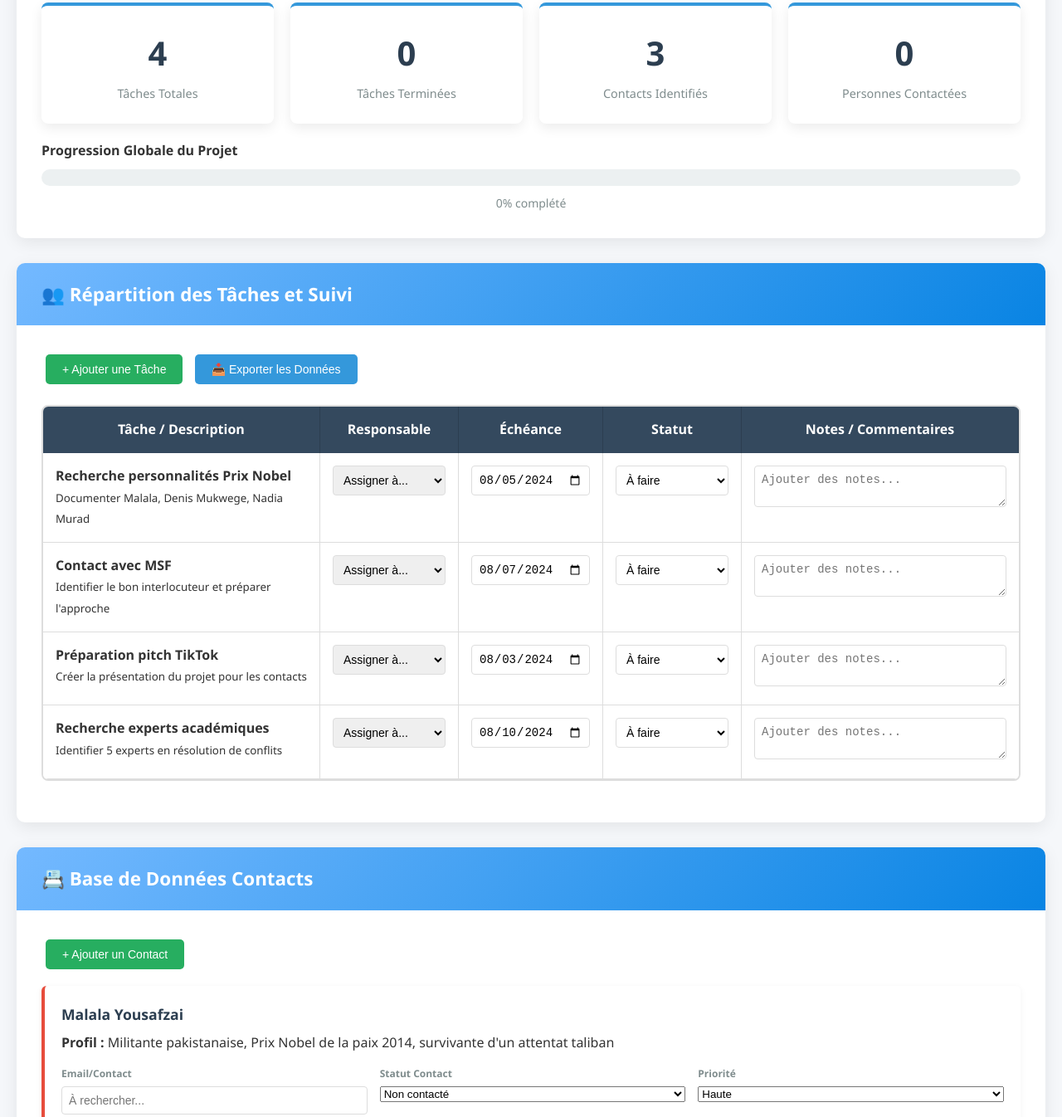
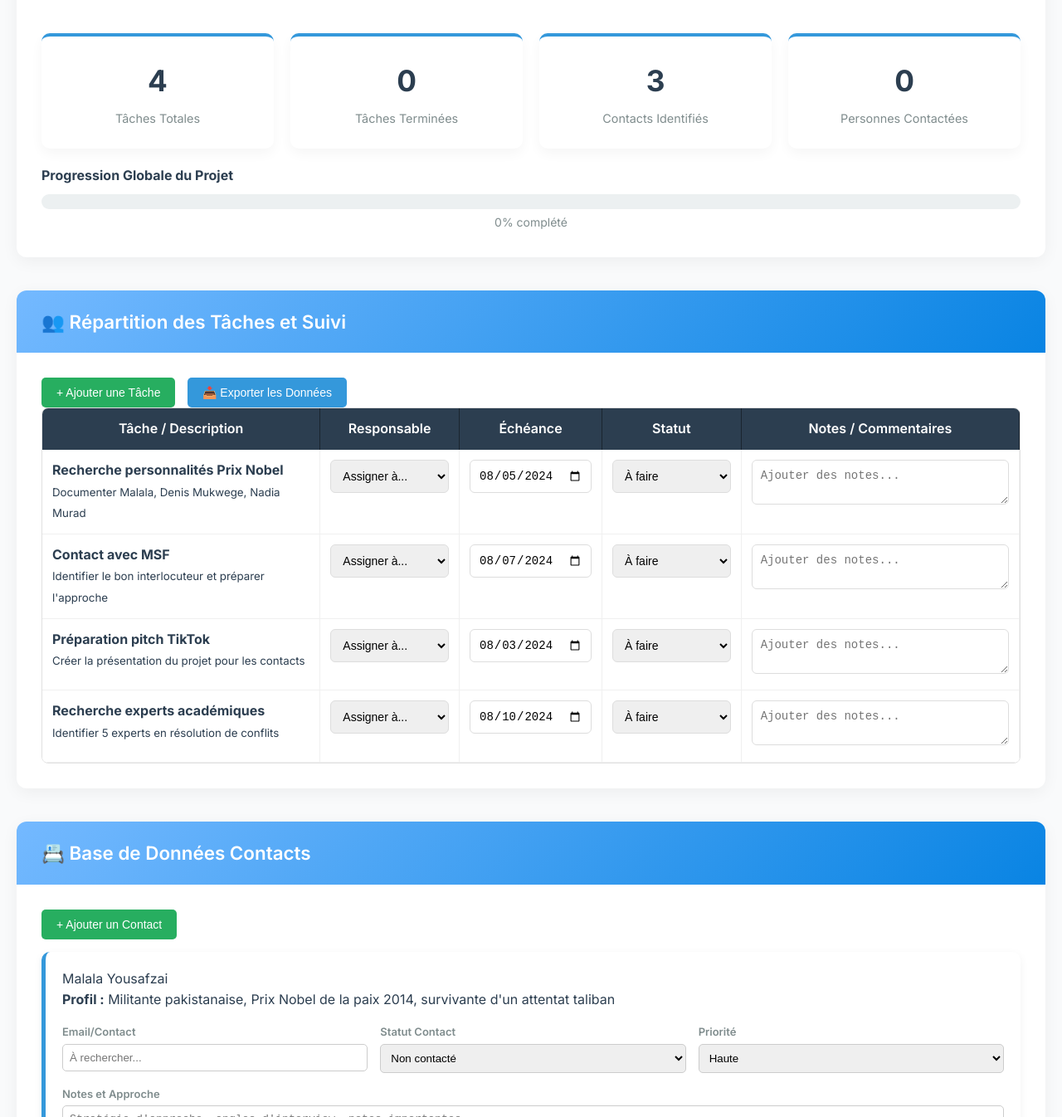
Before and after one commit to Juny31/RegardCrois-, a plain HTML site: page index.html in a window 1280 px wide. Shown: the part 318-1664 px from the top of the page at 83% size. Drawn offline with Linux system fonts and the light colour scheme.

Commit message:
Update style.css

```diff
--- a/style.css
+++ b/style.css
@@ -1,3 +1,5 @@
+@import url('https://fonts.googleapis.com/css2?family=Inter:wght@400;600;700&display=swap');
+
 * {
   margin: 0;
   padding: 0;
@@ -5,23 +7,24 @@
 }
 
 body {
-            font-family: 'Segoe UI', Tahoma, Geneva, Verdana, sans-serif;
-            background: #f5f7fa;
-            color: #333;
+  font-family: 'Inter', sans-serif;
+  background: #f9fafb;
+  color: #2c3e50;
   line-height: 1.6;
 }
 
 .header {
-            background: linear-gradient(135deg, #667eea 0%, #764ba2 100%);
+  background: linear-gradient(135deg, #667eea, #764ba2);
   color: white;
-            padding: 30px;
+  padding: 40px 20px;
   text-align: center;
-            box-shadow: 0 4px 15px rgba(0, 0, 0, 0.1);
+  box-shadow: 0 4px 20px rgba(0, 0, 0, 0.05);
 }
 
 .header h1 {
-            font-size: 2.5em;
+  font-size: 2.8em;
   margin-bottom: 10px;
+  font-weight: 700;
 }
 
 .header p {
@@ -31,20 +34,25 @@
 
 .container {
   max-width: 1400px;
-            margin: 0 auto;
-            padding: 30px 20px;
+  margin: auto;
+  padding: 40px 20px;
 }
 
 .slide {
   background: white;
-            border-radius: 10px;
-            box-shadow: 0 5px 20px rgba(0, 0, 0, 0.08);
-            margin-bottom: 30px;
+  border-radius: 12px;
+  box-shadow: 0 5px 20px rgba(0, 0, 0, 0.05);
+  margin-bottom: 40px;
   overflow: hidden;
+  transition: transform 0.3s ease;
+}
+
+.slide:hover {
+  transform: translateY(-2px);
 }
 
 .slide-header {
-            background: linear-gradient(135deg, #74b9ff 0%, #0984e3 100%);
+  background: linear-gradient(135deg, #74b9ff, #0984e3);
   color: white;
   padding: 20px 30px;
   font-size: 1.4em;
@@ -55,27 +63,69 @@
   padding: 30px;
 }
 
+.stats-grid {
+  display: grid;
+  grid-template-columns: repeat(auto-fit, minmax(180px, 1fr));
+  gap: 20px;
+  margin: 20px 0;
+}
+
+.stat-card {
+  background: white;
+  padding: 25px;
+  border-radius: 10px;
+  text-align: center;
+  box-shadow: 0 6px 15px rgba(0, 0, 0, 0.04);
+  border-top: 4px solid #3498db;
+  transition: all 0.2s ease;
+}
+
+.stat-card:hover {
+  transform: scale(1.03);
+}
+
+.stat-number {
+  font-size: 2.2em;
+  font-weight: bold;
+  color: #2c3e50;
+}
+
+.stat-label {
+  color: #7f8c8d;
+  font-size: 0.9em;
+  margin-top: 5px;
+}
+
+.progress-bar {
+  width: 100%;
+  height: 18px;
+  background: #ecf0f1;
+  border-radius: 10px;
+  overflow: hidden;
+  margin-top: 10px;
+}
+
+.progress-fill {
+  height: 100%;
+  background: linear-gradient(to right, #27ae60, #2ecc71);
+  transition: width 0.3s ease-in-out;
+}
+
 .task-grid {
   display: grid;
   grid-template-columns: 2fr 1fr 1fr 1fr 2fr;
-            gap: 0;
-            margin: 20px 0;
-            border: 2px solid #ddd;
+  border: 1px solid #e0e0e0;
   border-radius: 8px;
   overflow: hidden;
 }
 
 .task-header {
-            background: #34495e;
+  background: #2c3e50;
   color: white;
-            padding: 15px;
+  padding: 12px;
   font-weight: 600;
   text-align: center;
-            border-right: 1px solid #2c3e50;
-        }
-
-        .task-header:last-child {
-            border-right: none;
+  border-right: 1px solid #1a252f;
 }
 
 .task-row {
@@ -83,25 +133,28 @@
 }
 
 .task-cell {
-            padding: 15px;
-            border-right: 1px solid #ddd;
-            border-bottom: 1px solid #ddd;
+  padding: 12px;
+  border-right: 1px solid #f0f0f0;
+  border-bottom: 1px solid #f0f0f0;
   background: white;
-            min-height: 60px;
-        }
-
-        .task-cell:last-child {
-            border-right: none;
 }
 
 .task-cell input,
 .task-cell select,
 .task-cell textarea {
   width: 100%;
+  padding: 10px;
+  font-size: 14px;
   border: 1px solid #ddd;
-            padding: 8px;
-            border-radius: 4px;
-            font-size: 14px;
+  border-radius: 6px;
+  transition: border-color 0.2s;
+}
+
+.task-cell input:focus,
+.task-cell textarea:focus,
+.task-cell select:focus {
+  border-color: #74b9ff;
+  outline: none;
 }
 
 .task-cell textarea {
@@ -109,52 +162,64 @@
   min-height: 50px;
 }
 
-        .status-select {
-            background-color: white;
+.status-todo {
+  background-color: #fff3cd;
+}
+.status-progress {
+  background-color: #d4edda;
+}
+.status-done {
+  background-color: #d1ecf1;
+}
+.status-blocked {
+  background-color: #f8d7da;
 }
 
-        .status-todo {
-            background-color: #fff3cd !important;
+.btn {
+  background: #3498db;
+  color: white;
+  border: none;
+  padding: 10px 18px;
+  border-radius: 5px;
+  cursor: pointer;
+  font-size: 14px;
+  margin-right: 10px;
+  transition: all 0.2s ease;
 }
 
-        .status-progress {
-            background-color: #d4edda !important;
+.btn:hover {
+  background: #2980b9;
 }
 
-        .status-done {
-            background-color: #d1ecf1 !important;
+.btn-success {
+  background: #27ae60;
 }
-
-        .status-blocked {
-            background-color: #f8d7da !important;
+.btn-success:hover {
+  background: #219150;
 }
-
-        .contact-section {
-            background: #f8f9fa;
-            padding: 25px;
-            border-radius: 8px;
-            margin: 20px 0;
+.btn-danger {
+  background: #e74c3c;
+}
+.btn-danger:hover {
+  background: #c0392b;
 }
 
 .contact-item {
   background: white;
   padding: 20px;
   margin: 15px 0;
-            border-radius: 6px;
-            border-left: 4px solid #3498db;
-            box-shadow: 0 2px 8px rgba(0, 0, 0, 0.05);
+  border-radius: 10px;
+  box-shadow: 0 3px 12px rgba(0, 0, 0, 0.05);
+  border-left: 5px solid #3498db;
+  transition: transform 0.2s ease;
 }
-
-        .contact-name {
-            font-weight: bold;
-            color: #2c3e50;
-            font-size: 1.1em;
-            margin-bottom: 8px;
+.contact-item:hover {
+  transform: translateY(-2px);
 }
 
 .contact-info {
   display: grid;
-            grid-template-columns: 1fr 1fr 1fr;
+  grid-template-columns: repeat(auto-fit, minmax(180px, 1fr));
   gap: 15px;
   margin-top: 15px;
 }
@@ -165,160 +230,49 @@
 }
 
 .contact-field label {
-            font-size: 12px;
+  font-weight: 600;
+  font-size: 13px;
+  margin-bottom: 4px;
   color: #7f8c8d;
-            margin-bottom: 5px;
-            font-weight: 600;
 }
 
 .contact-field input,
+.contact-field select,
 .contact-field textarea {
-            border: 1px solid #ddd;
   padding: 8px;
-            border-radius: 4px;
-            font-size: 14px;
-        }
-
-        .priority-high {
-            border-left-color: #e74c3c !important;
-        }
-
-        .priority-medium {
-            border-left-color: #f39c12 !important;
-        }
-
-        .priority-low {
-            border-left-color: #27ae60 !important;
-        }
-
-        .stats-grid {
-            display: grid;
-            grid-template-columns: repeat(auto-fit, minmax(200px, 1fr));
-            gap: 20px;
-            margin: 20px 0;
-        }
-
-        .stat-card {
-            background: white;
-            padding: 25px;
-            border-radius: 8px;
-            text-align: center;
-            box-shadow: 0 5px 15px rgba(0, 0, 0, 0.08);
-            border-top: 4px solid #3498db;
-        }
-
-        .stat-number {
-            font-size: 2.5em;
-            font-weight: bold;
-            color: #2c3e50;
-            margin-bottom: 5px;
-        }
-
-        .stat-label {
-            color: #7f8c8d;
-            font-size: 0.9em;
-        }
-
-        .btn {
-            background: #3498db;
-            color: white;
-            border: none;
-            padding: 10px 20px;
+  border: 1px solid #ccc;
   border-radius: 5px;
-            cursor: pointer;
-            font-size: 14px;
-            margin: 5px;
-            transition: all 0.3s ease;
-        }
-
-        .btn:hover {
-            background: #2980b9;
-            transform: translateY(-1px);
-        }
-
-        .btn-success {
-            background: #27ae60;
-        }
-
-        .btn-success:hover {
-            background: #219a52;
-        }
-
-        .btn-danger {
-            background: #e74c3c;
-        }
-
-        .btn-danger:hover {
-            background: #c0392b;
-        }
-
-        .progress-bar {
-            width: 100%;
-            height: 20px;
-            background: #ecf0f1;
-            border-radius: 10px;
-            overflow: hidden;
-            margin: 10px 0;
-        }
-
-        .progress-fill {
-            height: 100%;
-            background: linear-gradient(90deg, #27ae60, #2ecc71);
-            transition: width 0.3s ease;
-        }
-
-        .team-member {
-            display: inline-block;
-            background: #3498db;
-            color: white;
-            padding: 5px 12px;
-            border-radius: 20px;
-            font-size: 12px;
-            margin: 2px;
-            cursor: pointer;
 }
 
 .notes-section {
-            background: #fff3cd;
-            border: 1px solid #ffeaa7;
-            border-radius: 6px;
+  background: #fdfbea;
+  border: 1px solid #f1e3ac;
   padding: 20px;
-            margin: 20px 0;
+  border-radius: 10px;
+  margin-top: 25px;
 }
 
 .notes-section h4 {
-            color: #856404;
-            margin-bottom: 10px;
+  color: #b8860b;
+  margin-bottom: 12px;
 }
 
 .editable {
   border: 1px dashed #ddd;
-            padding: 5px;
-            min-height: 20px;
-            cursor: text;
-        }
-
-        .editable:hover {
-            background: #f8f9fa;
+  padding: 10px;
+  min-height: 50px;
+  background: white;
+  border-radius: 5px;
 }
 
 @media (max-width: 768px) {
   .task-grid {
     display: block;
   }
-
   .task-header,
   .task-cell {
     display: block;
     border-right: none;
-                border-bottom: 1px solid #ddd;
   }
-
-            .contact-info {
-                grid-template-columns: 1fr;
-            }
-
   .stats-grid {
-                grid-template-columns: 1fr 1fr;
-            }
-        }
+    grid-template-columns
```
Lines whose indentation alone changed are shown as unchanged.
